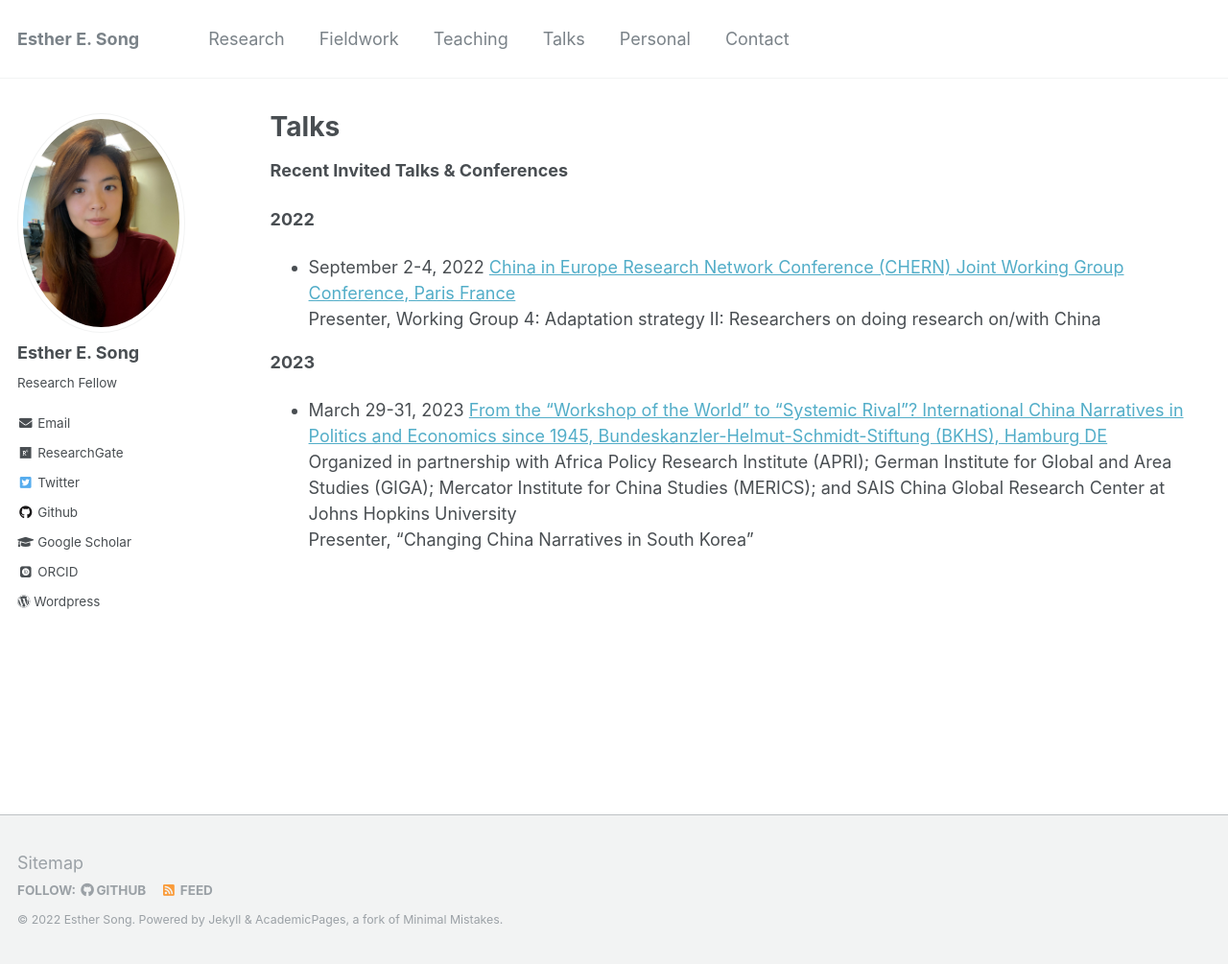
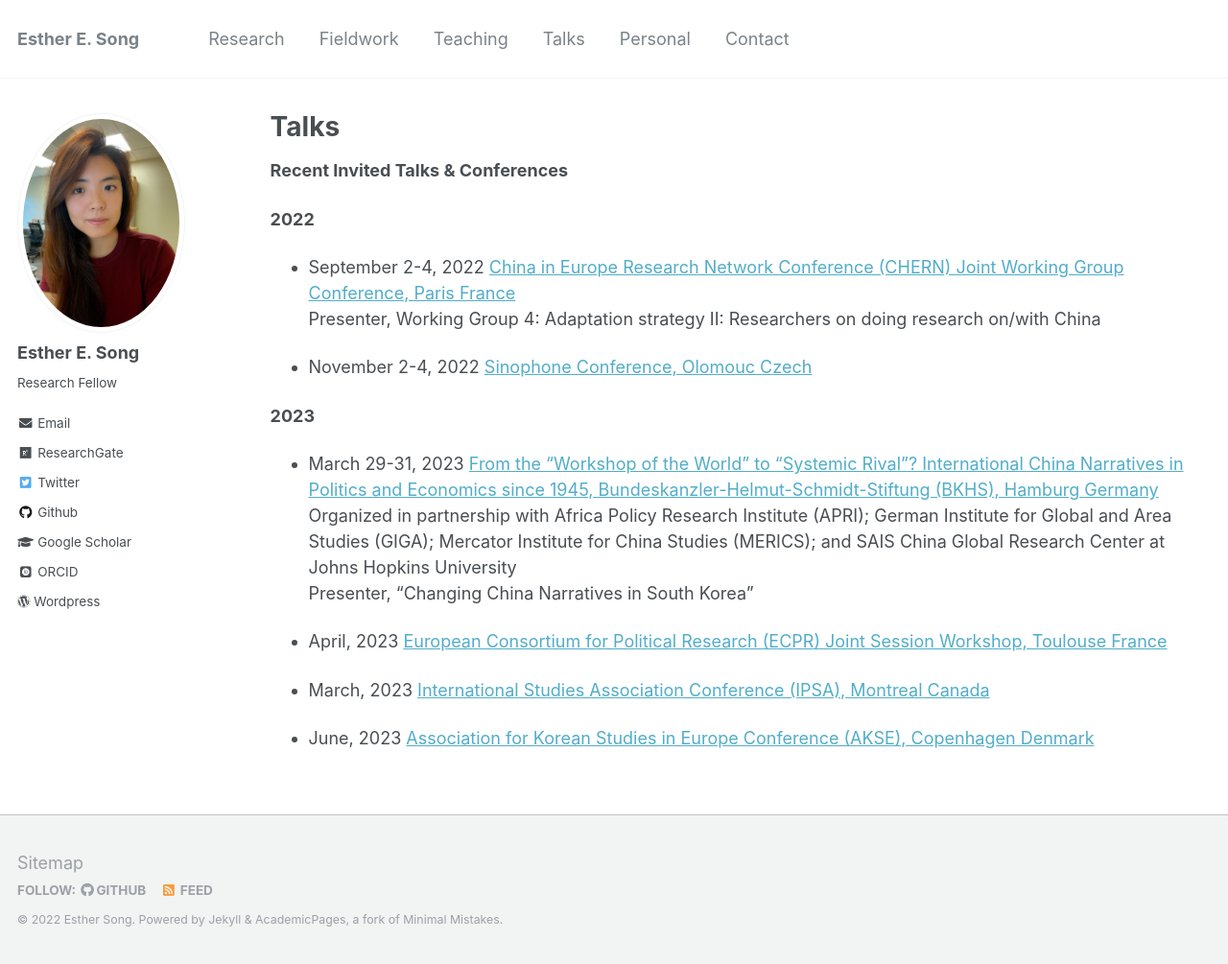
Before and after one commit to ehsong/ehsong.github.io, a Jekyll site: the page built from _pages/talks.md, in a window 1280 px wide and 1005 px high. Shown: the whole window at 96% size. Built offline with Jekyll 4.4.1, drawn with Linux system fonts in a browser that asks for light colours; some web fonts are replaced.

Commit message:
Update talks.md

```diff
--- a/_pages/talks.md
+++ b/_pages/talks.md
@@ -11,12 +11,19 @@ author_profile: true
 
 **2022**
 
-- September 2-4, 2022
-[China in Europe Research Network Conference (CHERN) Joint Working Group Conference, Paris France](https://china-in-europe.net/chern-joint-working-group-conference-in-september-2022-at-inalco-paris/)
+- September 2-4, 2022 [China in Europe Research Network Conference (CHERN) Joint Working Group Conference, Paris France](https://china-in-europe.net/chern-joint-working-group-conference-in-september-2022-at-inalco-paris/)
 Presenter, Working Group 4: Adaptation strategy II: Researchers on doing research on/with China
+
+- November 2-4, 2022 [Sinophone Conference, Olomouc Czech](https://sinofon.cz/surveys/)
 
 **2023**
 
-- March 29-31, 2023 [From the “Workshop of the World” to “Systemic Rival”? International China Narratives in Politics and Economics since 1945, Bundeskanzler-Helmut-Schmidt-Stiftung (BKHS), Hamburg DE](https://www.helmut-schmidt.de/en/)
+- March 29-31, 2023 [From the “Workshop of the World” to “Systemic Rival”? International China Narratives in Politics and Economics since 1945, Bundeskanzler-Helmut-Schmidt-Stiftung (BKHS), Hamburg Germany](https://www.helmut-schmidt.de/en/)
 Organized in partnership with Africa Policy Research Institute (APRI); German Institute for Global and Area Studies (GIGA); Mercator Institute for China Studies (MERICS); and SAIS China Global Research Center at Johns Hopkins University
 Presenter, "Changing China Narratives in South Korea"
+
+- April, 2023 [European Consortium for Political Research (ECPR) Joint Session Workshop, Toulouse France](https://ecpr.eu/)
+
+- March, 2023 [International Studies Association Conference (IPSA), Montreal Canada](https://www.isanet.org/Conferences/ISA2023)
+
+- June, 2023 [Association for Korean Studies in Europe Conference (AKSE), Copenhagen Denmark](https://www.koreanstudies.eu/conferences/31st-akse-conference-copenhagen-denmark-22nd-25th-june-2023/)
```
